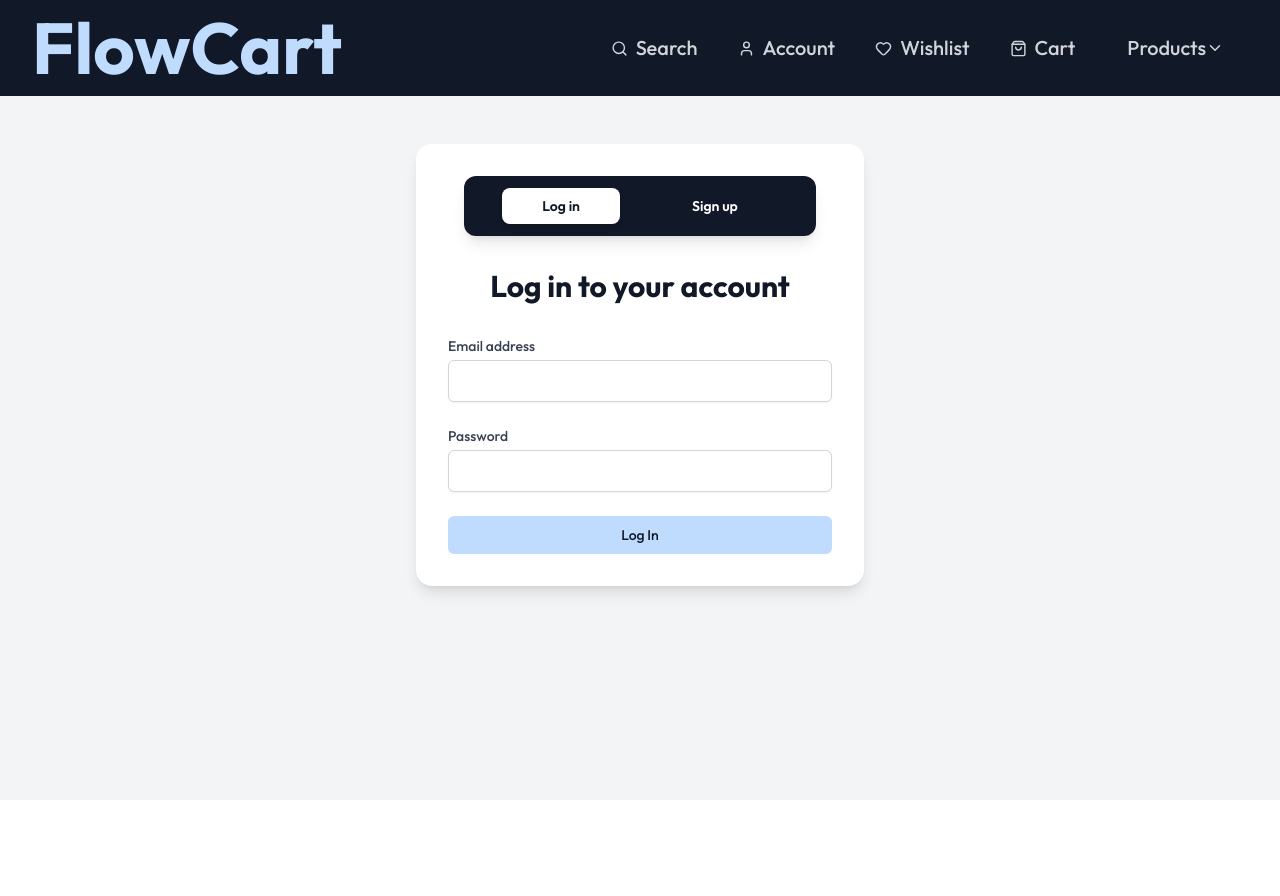
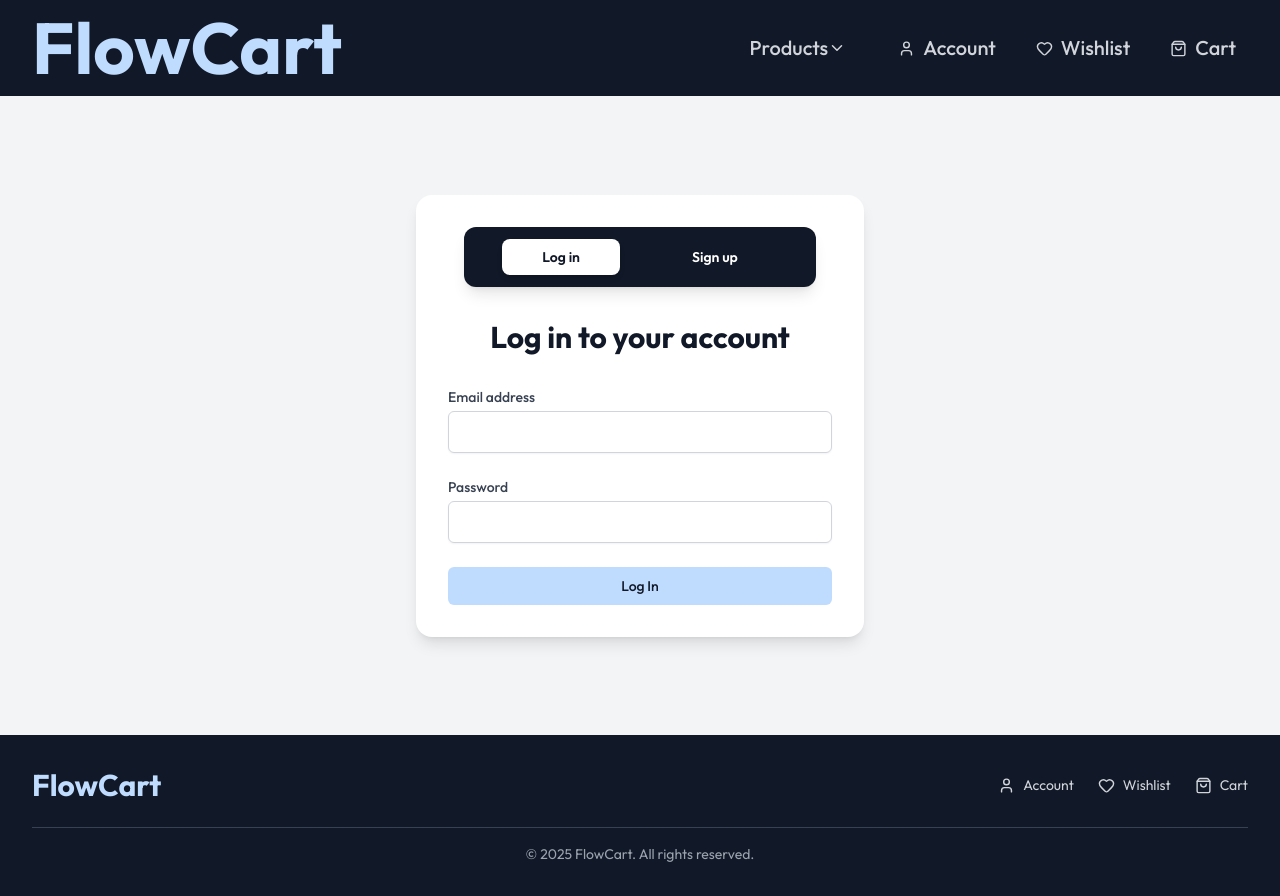
Before and after one commit to ChristusJoy/flowcart, a React (Create React App) app: page /account in a window 1280 px wide. Before the commit the page ends 800 px from the top, so only its background shows below. Built offline with nearby package versions, Linux system fonts and the light colour scheme.

Commit message:
Added a footer

```diff
--- /dev/null
+++ b/src/components/Footer.jsx
@@ -0,0 +1,39 @@
+import { Link } from 'react-router-dom'
+import { User, Heart, ShoppingBag } from "lucide-react"
+
+const footerNavigation = [
+  { name: 'Account', href: '/account', icon: <User size={17} /> },
+  { name: 'Wishlist', href: '/wishlist', icon: <Heart size={17} /> },
+  { name: 'Cart', href: '/cart', icon: <ShoppingBag size={17} /> },
+]
+
+export default function Footer() {
+  return (
+    <footer className="bg-gray-900 text-gray-300">
+      <div className="max-w-7xl mx-auto py-8 px-4 sm:px-6 lg:px-8">
+        <div className="flex flex-col md:flex-row justify-between items-center gap-6 md:gap-0">
+          <Link to="/" className="text-3xl font-bold text-blue-200">
+            FlowCart
+          </Link>
+
+          <div className="flex space-x-6">
+            {footerNavigation.map((item) => (
+              <Link
+                key={item.name}
+                to={item.href}
+                className="flex items-center text-sm hover:text-white transition"
+              >
+                <span className="mr-2">{item.icon}</span>
+                {item.name}
+              </Link>
+            ))}
+          </div>
+        </div>
+
+        <div className="mt-6 border-t border-gray-700 pt-4 text-sm text-center text-gray-400">
+          © {new Date().getFullYear()} FlowCart. All rights reserved.
+        </div>
+      </div>
+    </footer>
+  )
+}
--- a/src/components/Header.jsx
+++ b/src/components/Header.jsx
@@ -1,8 +1,7 @@
 import { Disclosure, DisclosureButton, DisclosurePanel } from '@headlessui/react'
-import { X, Ellipsis, ChevronDown, User, Heart, ShoppingBag, Search, } from "lucide-react"
+import { X, Ellipsis, ChevronDown, User, Heart, ShoppingBag, } from "lucide-react"
 import { Link } from 'react-router-dom'
 const navigation = [
-  { name: 'Search', href: '#', logo: <Search size={17} /> },
   { name: 'Account', href: '/account', logo: <User size={17} /> },
   { name: 'Wishlist', href: '/wishlist', logo: <Heart size={17} /> },
   { name: 'Cart', href: '/cart', logo: <ShoppingBag size={17} /> },
@@ -30,25 +29,6 @@ export default function Header() {
             <Link to="/" className="text-4xl md:text-7xl font-bold text-blue-200 ">FlowCart</Link>
             <div className="hidden sm:flex sm:ml-auto">
               <div className="flex space-x-4">
-                {navigation.map((item) => (
-                  <a
-                    key={item.name}
-                    href={item.href}
-                    aria-current={item.current ? 'page' : undefined}
-                    className={classNames(
-                      'text-xl text-gray-300 hover:bg-gray-700 hover:text-white',
-                      'rounded-md px-3 py-2 text-sm font-medium flex items-center',
-                    )}
-                  >
-                    {item.logo && (
-                      <span className="mr-2">
-                        {item.logo}
-                      </span>
-                    )}
-                    {item.name}
-
-                  </a>
-                ))}
                 <div className="relative group flex rounded-md px-3 py-2">
                   <div className={classNames(
                     'text-xl text-gray-300 hover:bg-gray-700 hover:text-white',
@@ -70,6 +50,26 @@ export default function Header() {
 
                   </div>
                 </div>
+                {navigation.map((item) => (
+                  <a
+                    key={item.name}
+                    href={item.href}
+                    aria-current={item.current ? 'page' : undefined}
+                    className={classNames(
+                      'text-xl text-gray-300 hover:bg-gray-700 hover:text-white',
+                      'rounded-md px-3 py-2 text-sm font-medium flex items-center',
+                    )}
+                  >
+                    {item.logo && (
+                      <span className="mr-2">
+                        {item.logo}
+                      </span>
+                    )}
+                    {item.name}
+
+                  </a>
+                ))}
+
               </div>
             </div>
           </div>
--- a/src/pages/Account.jsx
+++ b/src/pages/Account.jsx
@@ -1,30 +1,35 @@
 import { useState } from 'react';
 import Header from '../components/Header';
+import Footer from '../components/Footer';
 
 const Account = () => {
     const [isLogin, setIsLogin] = useState(true);
 
     return (
-        <div className="account-page min-h-screen bg-gray-100">
+        <>
             <Header />
-            <div className="flex justify-center items-center py-12 px-4 sm:px-6 lg:px-8">
-    <div className="w-full max-w-md space-y-8 bg-white p-8 rounded-2xl shadow-lg">
+            <div className="flex flex-col min-h-screen bg-gray-100">
+                {/* Main content area grows to fill vertical space */}
+                <main className="flex-grow flex justify-center items-center px-4 sm:px-6 lg:px-8">
+                    <div className="w-full max-w-md space-y-8 bg-white p-8 rounded-2xl shadow-lg my-12">
                         <div className="flex justify-center mb-6 px-4">
                             <div className="flex flex-wrap justify-center bg-gray-900 rounded-xl shadow-lg w-full max-w-md overflow-hidden py-3 gap-4 sm:gap-8">
                                 <button
                                     onClick={() => setIsLogin(true)}
-                    className={`px-6 sm:px-10 py-2 text-sm font-semibold rounded-lg transition-colors duration-300 ${isLogin
+                                    className={`px-6 sm:px-10 py-2 text-sm font-semibold rounded-lg transition-colors duration-300 ${
+                                        isLogin
                                             ? 'bg-white text-gray-900 shadow-md'
-                        : ' text-white hover:bg-gray-700'
+                                            : 'text-white hover:bg-gray-700'
                                     }`}
                                 >
                                     Log in
                                 </button>
                                 <button
                                     onClick={() => setIsLogin(false)}
-                    className={`px-6 sm:px-10 py-2 text-sm font-semibold rounded-lg transition-colors duration-300 ${!isLogin
+                                    className={`px-6 sm:px-10 py-2 text-sm font-semibold rounded-lg transition-colors duration-300 ${
+                                        !isLogin
                                             ? 'bg-white text-gray-900 shadow-md'
-                        : ' text-white hover:bg-gray-700'
+                                            : 'text-white hover:bg-gray-700'
                                     }`}
                                 >
                                     Sign up
@@ -88,10 +93,11 @@ const Account = () => {
                             </div>
                         </form>
                     </div>
+                </main>
+                <Footer />
             </div>
-        </div>
+        </>
     );
-
 };
 
 export default Account;
--- a/src/pages/Cart.jsx
+++ b/src/pages/Cart.jsx
@@ -2,6 +2,7 @@ import React, { useEffect, useState } from "react";
 import { Minus, Plus, Trash2 } from "lucide-react";
 import axios from "axios";
 import Header from "../components/Header";
+import Footer from "../components/Footer";
 
 const CartPage = () => {
     const [cartItems, setCartItems] = useState([]);
@@ -32,42 +33,65 @@ const CartPage = () => {
         setCartItems(items => items.filter(item => item.id !== id));
     };
 
-    const subtotal = cartItems.reduce(
-        (acc, item) => acc + item.price * item.quantity,
-        0
-    ).toFixed(2);
+    const subtotal = cartItems
+        .reduce((acc, item) => acc + item.price * item.quantity, 0)
+        .toFixed(2);
 
     return (
-        <>
+        <div className="flex flex-col min-h-screen bg-gray-50">
             <Header />
+            <main className="flex-grow">
                 <div className="max-w-6xl mx-auto p-6">
                     <h1 className="text-4xl font-bold mb-6 text-center">Your Cart</h1>
+                    {cartItems.length === 0 ? (
+                        <div className="text-center text-gray-500 mt-20 text-lg">
+                            Your cart is currently empty.
+                        </div>
+                    ) : (
                         <div className="grid grid-cols-1 lg:grid-cols-3 gap-8">
                             <div className="lg:col-span-2 space-y-6">
                                 {cartItems.map(item => (
                                     <div
                                         key={item.id}
-                                className="flex items-center justify-between border p-4 rounded-xl shadow-sm"
+                                        className="flex items-center justify-between border p-4 rounded-xl shadow-sm bg-white"
                                     >
                                         <div className="flex items-center gap-4">
-                                    <img src={item.image} alt={item.title} className="w-16 h-16 object-contain" />
-                                    <div>
-                                        <h2 className="font-semibold">{item.title}</h2>
+                                            <img
+                                                src={item.image}
+                                                alt={item.title}
+                                                className="w-16 h-16 object-contain"
+                                            />
+                                            <div className="max-w-xs">
+                                                <h2 className="font-semibold text-gray-800 truncate">{item.title}</h2>
                                                 <p className="text-sm text-gray-500">{item.category}</p>
                                             </div>
                                         </div>
-                                <div className="flex items-center gap-4">
-                                    <button onClick={() => updateQuantity(item.id, -1)}><Minus size={16} /></button>
-                                    <span>{item.quantity}</span>
-                                    <button onClick={() => updateQuantity(item.id, 1)}><Plus size={16} /></button>
+                                        <div className="flex items-center gap-2">
+                                            <button
+                                                onClick={() => updateQuantity(item.id, -1)}
+                                                className="p-1 hover:bg-gray-200 rounded"
+                                            >
+                                                <Minus size={16} />
+                                            </button>
+                                            <span className="px-2">{item.quantity}</span>
+                                            <button
+                                                onClick={() => updateQuantity(item.id, 1)}
+                                                className="p-1 hover:bg-gray-200 rounded"
+                                            >
+                                                <Plus size={16} />
+                                            </button>
                                         </div>
-                                <div className="w-20 text-right">${(item.price * item.quantity).toFixed(2)}</div>
-                                <button onClick={() => removeItem(item.id)}><Trash2 size={18} className="text-red-500" /></button>
+                                        <div className="w-20 text-right font-medium text-gray-700">
+                                            ${(item.price * item.quantity).toFixed(2)}
+                                        </div>
+                                        <button onClick={() => removeItem(item.id)}>
+                                            <Trash2 size={18} className="text-red-500 hover:text-red-700" />
+                                        </button>
                                     </div>
                                 ))}
                             </div>
 
-                    <div className="border rounded-xl p-6 shadow-md">
+                            <div className="border rounded-xl p-6 shadow-md bg-white h-fit">
                                 <h2 className="text-xl font-bold mb-4">Order Summary</h2>
                                 <div className="flex justify-between mb-2">
                                     <span>Subtotal</span>
@@ -75,20 +99,22 @@ const CartPage = () => {
                                 </div>
                                 <div className="flex justify-between mb-4">
                                     <span>Shipping</span>
-                            <span className="text-green-500">Free</span>
+                                    <span className="text-green-600 font-medium">Free</span>
                                 </div>
                                 <div className="flex justify-between font-bold text-lg border-t pt-4">
                                     <span>Total</span>
                                     <span>${subtotal}</span>
                                 </div>
-                        <button className="w-full mt-6 bg-green-600 text-white py-2 rounded-xl hover:bg-green-700">
+                                <button className="w-full mt-6 bg-green-600 text-white py-2 rounded-xl hover:bg-green-700 transition">
                                     Checkout
                                 </button>
                             </div>
                         </div>
+                    )}
                 </div>
-        </>
-
+            </main>
+            <Footer />
+        </div>
     );
 };
 
--- a/src/pages/Home.jsx
+++ b/src/pages/Home.jsx
@@ -2,6 +2,7 @@ import { useEffect, useState } from 'react';
 import axios from 'axios';
 import ProductCard from '../components/ProductCard';
 import Header from '../components/Header';
+import Footer from '../components/Footer';
 const Home = () => {
     const [products, setProducts] = useState([]);
 
@@ -19,6 +20,7 @@ const Home = () => {
                     <ProductCard key={product.id} product={product} />
                 ))}
             </div>
+            <Footer/>
 
         </>
 
```
Lines whose indentation alone changed are shown as unchanged.
